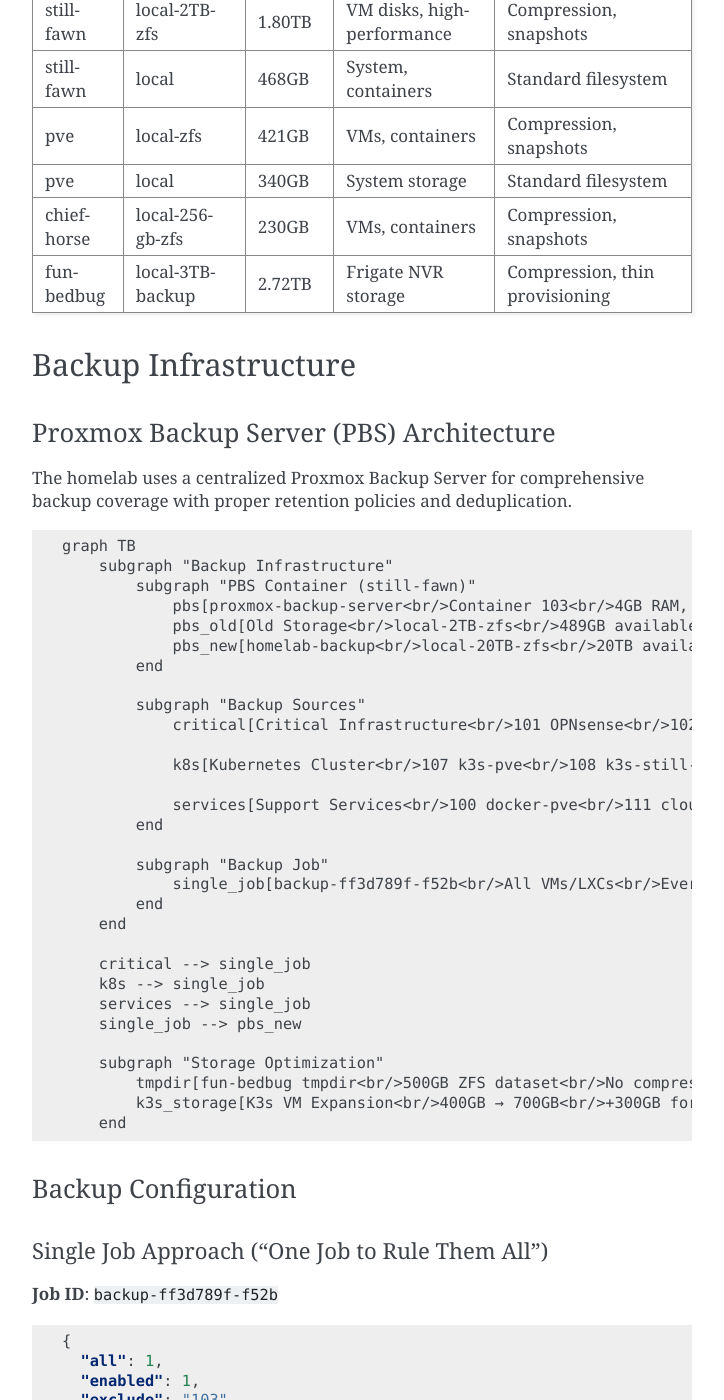
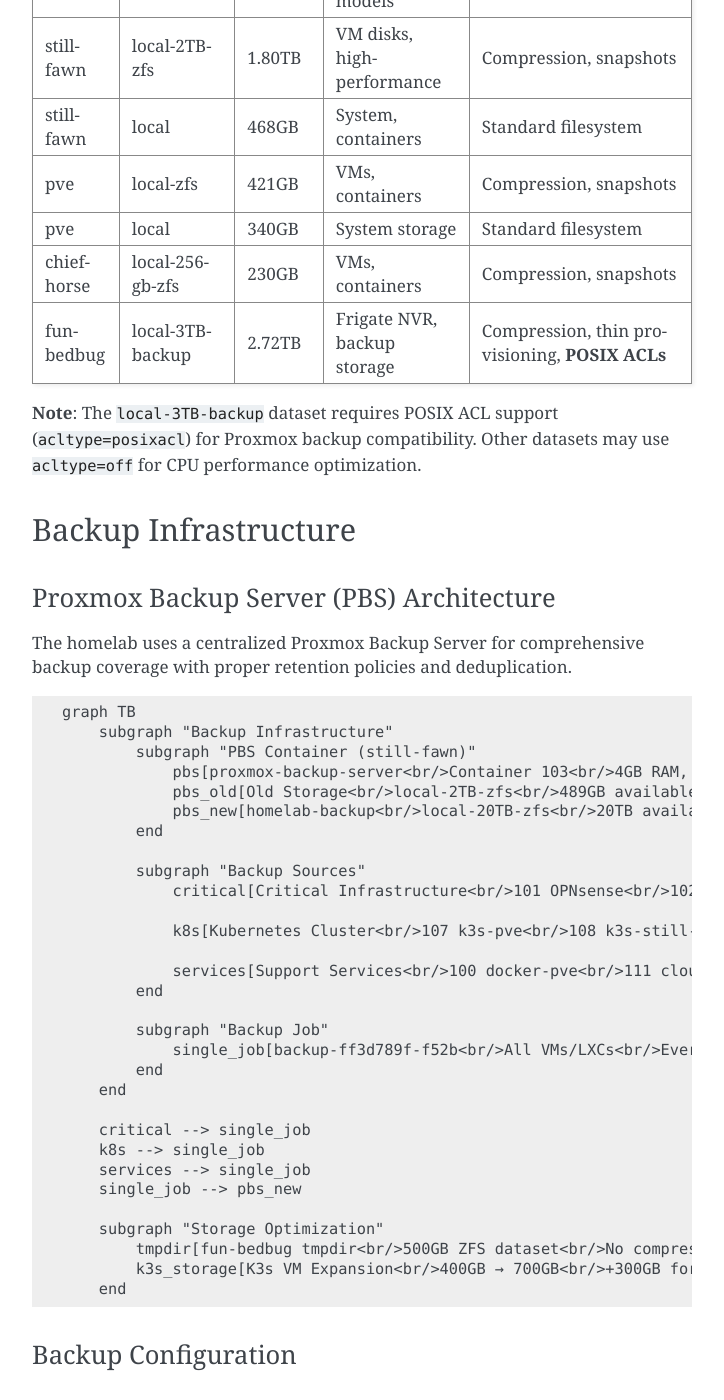
Before and after one commit to homeiac/home, a Sphinx documentation site: the page built from docs/source/md/proxmox-infrastructure-guide.md, in a window 1280 px wide and 1400 px high, scrolled down 8167 px. Shown: the whole window, without its empty margins (388-1112 px from the left). Built offline with Sphinx 7.4.7, drawn with Linux system fonts in a browser that asks for light colours; some of the changed text lies outside the part shown.

Commit message:
docs: add ZFS ACL requirements for Proxmox backup compatibility
- Document CRITICAL requirement for acltype=posixacl on backup storage datasets
- Add troubleshooting section for ACL-related backup failures
- Update storage features table to highlight POSIX ACL requirement
- Include performance trade-offs between CPU optimization and backup compatibility
- Provide verification commands and prevention strategies

Fixes #144

🤖 Generated with [Claude Code](https://claude.ai/code)

Co-Authored-By: Claude <noreply@anthropic.com>

````diff
--- a/docs/source/md/proxmox-infrastructure-guide.md
+++ b/docs/source/md/proxmox-infrastructure-guide.md
@@ -379,7 +379,9 @@ graph TB
 | pve | local-zfs | 421GB | VMs, containers | Compression, snapshots |
 | pve | local | 340GB | System storage | Standard filesystem |
 | chief-horse | local-256-gb-zfs | 230GB | VMs, containers | Compression, snapshots |
-| fun-bedbug | local-3TB-backup | 2.72TB | Frigate NVR storage | Compression, thin provisioning |
+| fun-bedbug | local-3TB-backup | 2.72TB | Frigate NVR, backup storage | Compression, thin provisioning, **POSIX ACLs** |
+
+**Note**: The `local-3TB-backup` dataset requires POSIX ACL support (`acltype=posixacl`) for Proxmox backup compatibility. Other datasets may use `acltype=off` for CPU performance optimization.
 
 ## Backup Infrastructure
 
@@ -415,7 +417,7 @@ graph TB
     single_job --> pbs_new
 
     subgraph "Storage Optimization"
-        tmpdir[fun-bedbug tmpdir<br/>500GB ZFS dataset<br/>No compression<br/>CPU efficiency]
+        tmpdir[fun-bedbug tmpdir<br/>500GB ZFS dataset<br/>No compression<br/>POSIX ACLs enabled<br/>CPU efficiency]
         k3s_storage[K3s VM Expansion<br/>400GB → 700GB<br/>+300GB for LLM models]
     end
 ```
@@ -493,6 +495,30 @@ graph TB
 - **Purpose**: Avoid /tmp space limitations during large backups
 - **Configuration**: Added `tmpdir: /local-3TB-backup/backup-tmpdir` to `/etc/vzdump.conf` on fun-bedbug
 
+#### ZFS ACL Configuration for Backup Compatibility
+
+**CRITICAL**: ZFS datasets optimized for CPU performance (with `acltype=off`) can cause Proxmox backup failures. When rsync attempts to preserve ACLs during backup operations, it fails with "Operation not supported" errors.
+
+**Required Configuration**:
+```bash
+# Enable POSIX ACL support on backup storage datasets
+zfs set acltype=posixacl local-3TB-backup
+zfs set acltype=posixacl local-3TB-backup/backup-tmpdir
+```
+
+**Performance Trade-offs**:
+- **CPU Performance**: `acltype=off` provides maximum CPU efficiency
+- **Backup Compatibility**: `acltype=posixacl` required for Proxmox backup operations
+- **Recommendation**: Enable ACLs on backup storage, optimize CPU performance on other datasets
+
+**Verification**:
+```bash
+# Check current ACL configuration
+zfs get acltype <dataset-name>
+
+# Should return: acltype=posix for backup datasets
+```
+
 ### Backup Management
 
 #### Migration Script
@@ -537,6 +563,20 @@ pvesh get /cluster/backup/backup-ff3d789f-f52b
 3. **Backup job failures**
    - Logs: `journalctl -u pveproxy | grep vzdump`
    - Check: VM/LXC status during backup window
+
+4. **ACL-related backup failures**
+   - **Symptoms**: rsync errors with "Operation not supported" for ACL operations
+   - **Root Cause**: ZFS dataset has `acltype=off` (CPU performance optimization)
+   - **Solution**: Enable POSIX ACL support on backup storage datasets
+   ```bash
+   # Fix ACL support on backup datasets
+   zfs set acltype=posixacl local-3TB-backup
+   zfs set acltype=posixacl local-3TB-backup/backup-tmpdir
+
+   # Verify configuration
+   zfs get acltype local-3TB-backup local-3TB-backup/backup-tmpdir
+   ```
+   - **Prevention**: Include ACL considerations when optimizing ZFS for CPU performance
 
 **Performance Notes**:
 - Backups run during off-peak hours (22:30)
````
